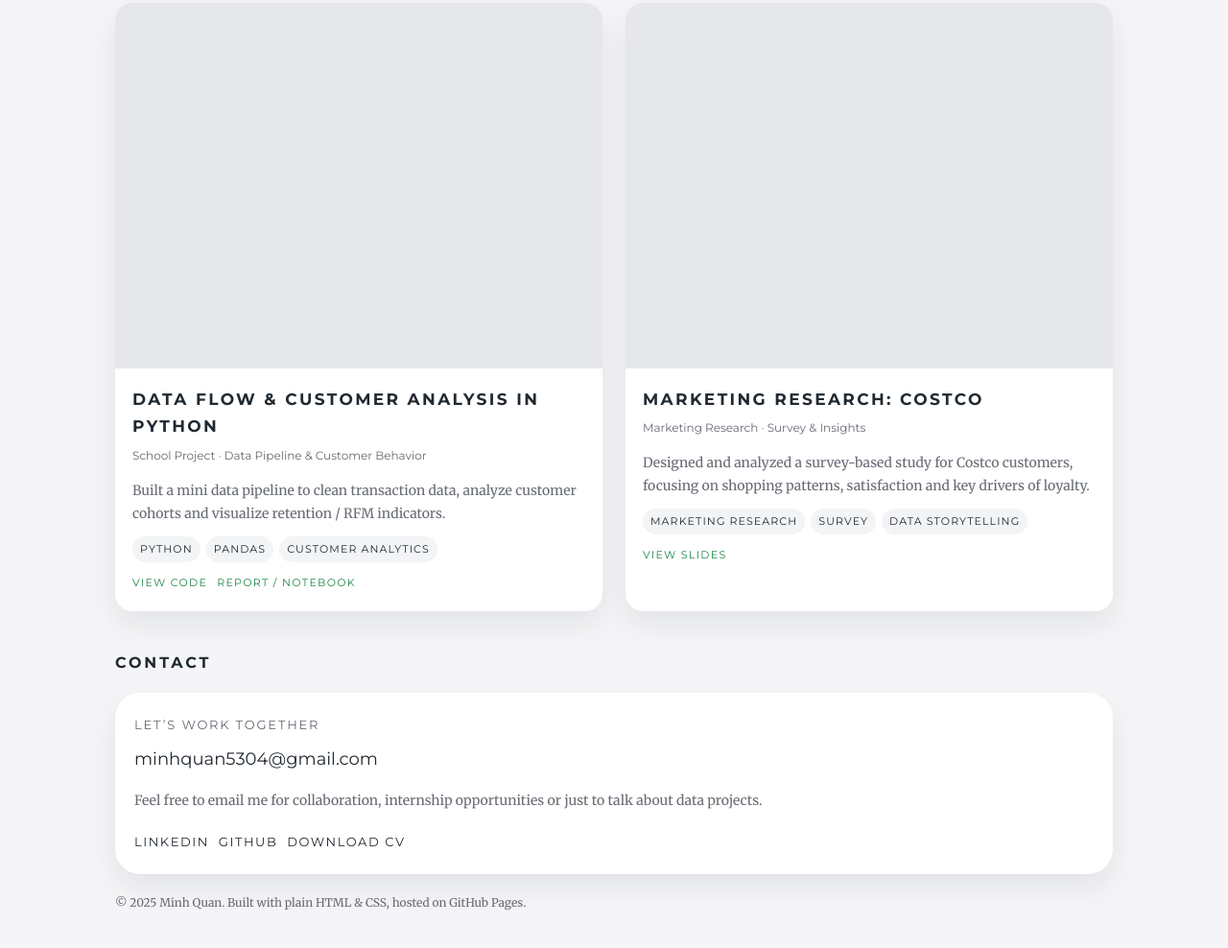
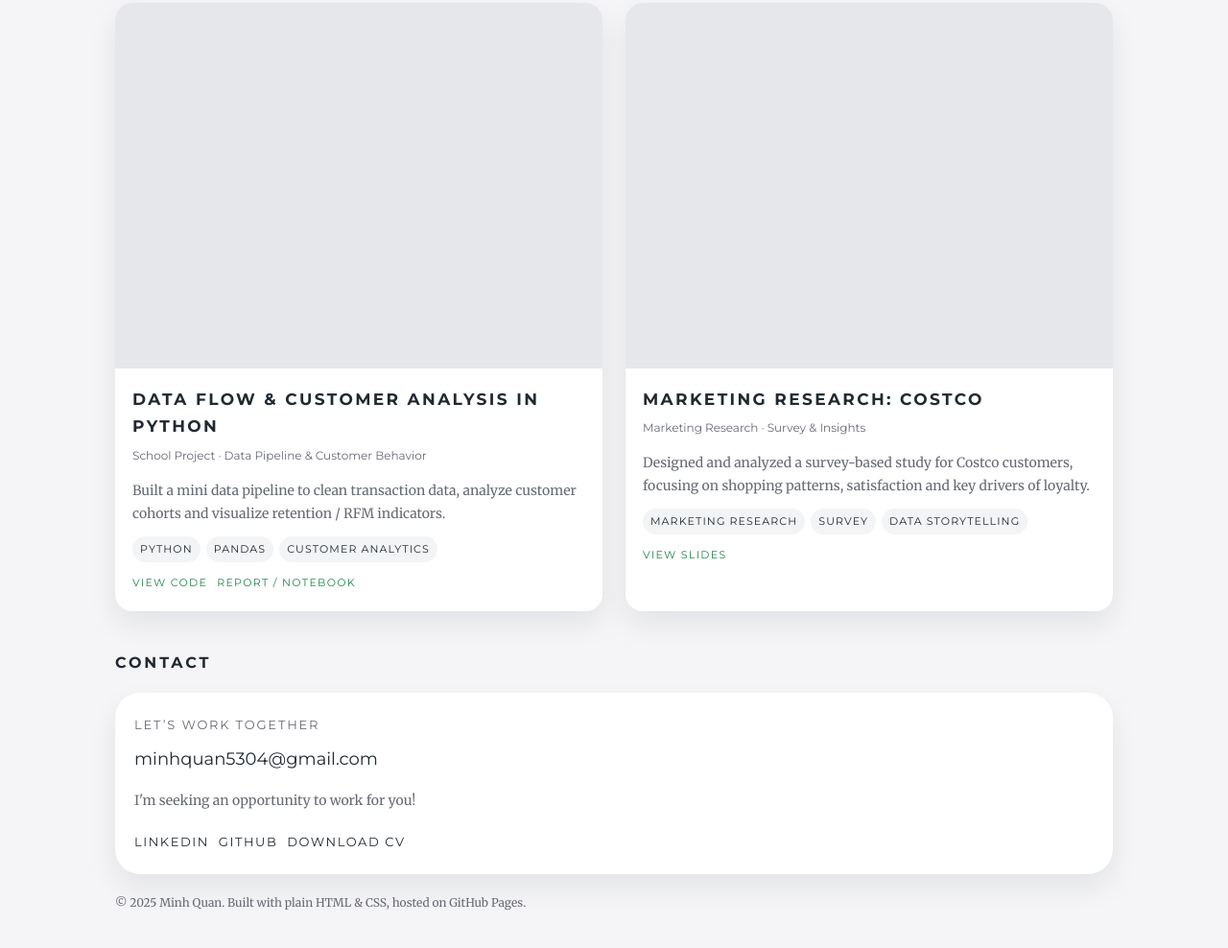
Before and after one commit to minhquan113/io, a plain HTML site: page index.html in a window 1280 px wide. Shown: the part 1532-2520 px from the top of the page at 96% size. Drawn offline with Linux system fonts and the light colour scheme.

Commit message:
Update index.html

```diff
--- a/index.html
+++ b/index.html
@@ -643,7 +643,7 @@
                 <div class="contact-email">minhquan5304@gmail.com</div>
 
                 <p style="margin: 6px 0 10px; font-size: 14px; color: var(--text-muted);">
-                    Feel free to email me for collaboration, internship opportunities or just to talk about data projects.
+                   I'm seeking an opportunity to work for you!
                 </p>
 
                 <div class="contact-links">
```
